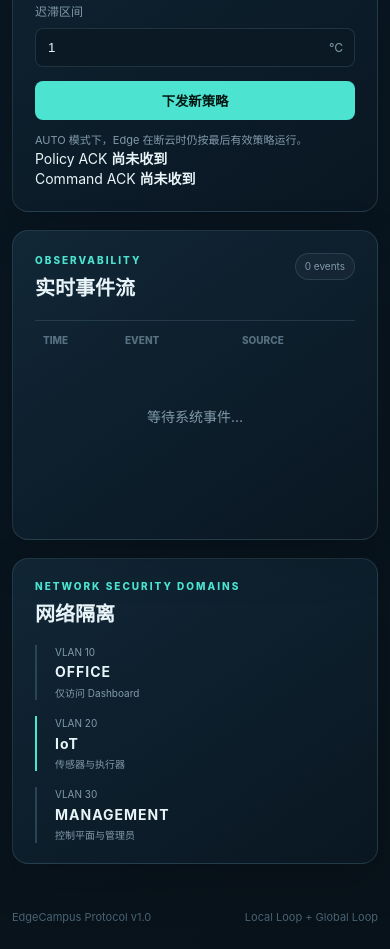
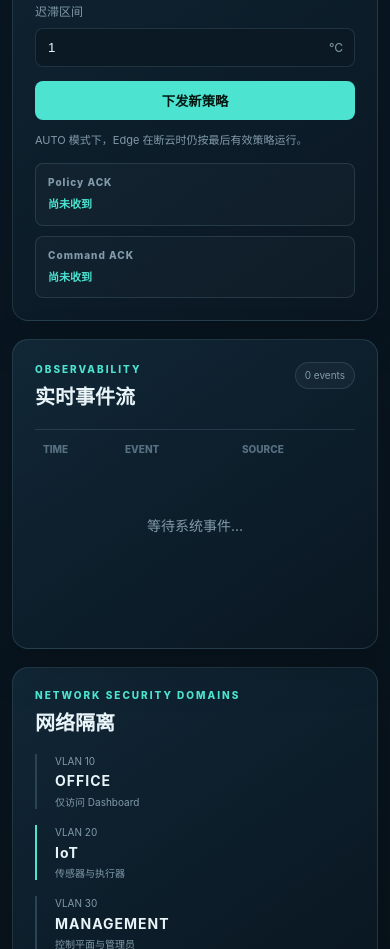
Before and after one commit to shenziad/edgecampus, a plain HTML site: page dashboard/index.html in a window 390 px wide. Shown: the part 1437-2386 px from the top of the page. Drawn offline with Linux system fonts and the light colour scheme; files that its build step writes are made by us from their sources; files whose address does not match are found by name.

Commit message:
style(dashboard): align Gate 3 ack panel with existing UI

```diff
--- a/dashboard/styles.css
+++ b/dashboard/styles.css
@@ -86,6 +86,10 @@ form > button { grid-column: 1 / -1; }
 .input-unit { position: relative; }
 .input-unit span { position: absolute; right: 12px; top: 18px; color: var(--muted); }
 .hint { color: var(--muted); margin-top: 13px; font-size: 11px; }
+.ack-grid { display: grid; grid-template-columns: 1fr 1fr; gap: 10px; margin-top: 14px; }
+.ack-item { padding: 11px 12px; border: 1px solid var(--line); border-radius: 8px; background: rgba(255,255,255,.025); }
+.ack-item span { display: block; margin-bottom: 4px; color: var(--muted); font-size: 10px; font-weight: 800; letter-spacing: 1px; }
+.ack-item b { color: var(--cyan); font-size: 11px; }
 .event-head, .event-row { display: grid; grid-template-columns: 92px 1.1fr 1.1fr 1.8fr; gap: 12px; align-items: center; }
 .event-head { color: #567182; padding: 12px 8px; font-size: 10px; font-weight: 800; }
 .events { max-height: 210px; overflow: auto; }
@@ -110,7 +114,7 @@ footer { display: flex; justify-content: space-between; padding: 18px 0 26px; co
 @media (max-width: 620px) {
   .shell { width: min(100% - 24px, 1480px); }
   header { align-items: flex-start; padding: 24px 0; gap: 18px; flex-direction: column; }
-  .security-strip, form { grid-template-columns: 1fr; }
+  .security-strip, form, .ack-grid { grid-template-columns: 1fr; }
   form > button { grid-column: auto; }
   .event-head, .event-row { grid-template-columns: 70px 1fr 1fr; }
   .event-head span:last-child, .event-row .detail { display: none; }
```
